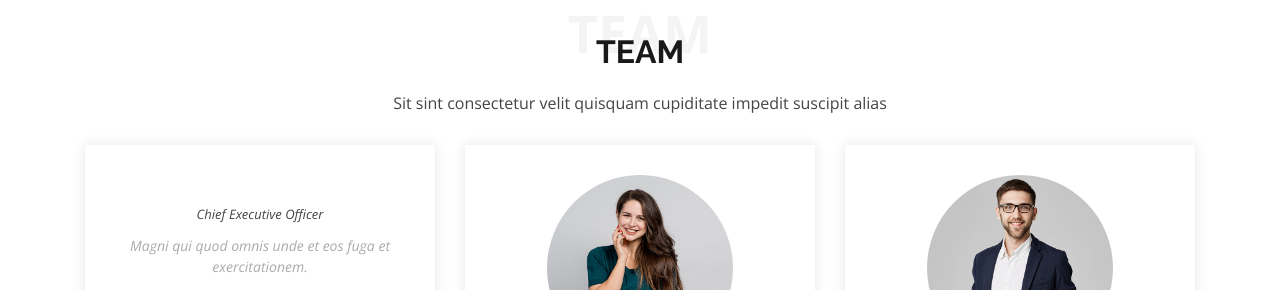
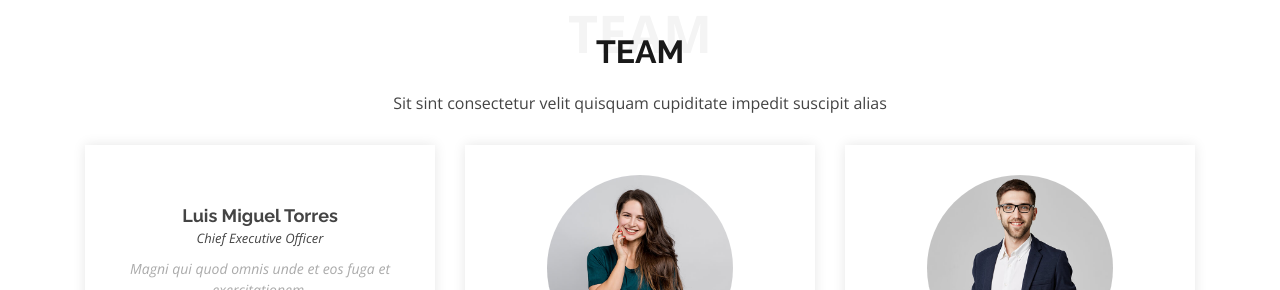
Before and after one commit to luismiiguel05/my-first-web-page, a plain HTML site: page index.html in a window 1280 px wide. Shown: the part 5290-5580 px from the top of the page. Drawn offline with nearby package versions, Linux system fonts and the light colour scheme.

Commit message:
Update index.html

```diff
--- a/index.html
+++ b/index.html
@@ -490,7 +490,7 @@
           <div class="col-lg-4 col-md-6 d-flex align-items-stretch" data-aos="zoom-in">
             <div class="member">
               <img src="assets/img/team/team-1.jpg" alt="">
-              <h4Luis Miguel Torres</h4>
+              <h4>Luis Miguel Torres</h4>
               <span>Chief Executive Officer</span>
               <p>
                 Magni qui quod omnis unde et eos fuga et exercitationem.
```
